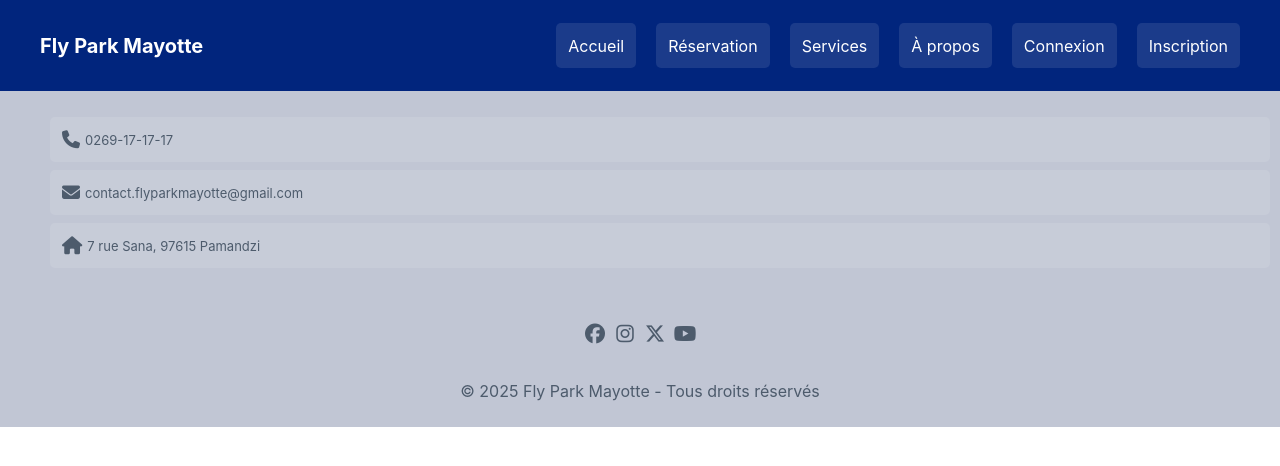
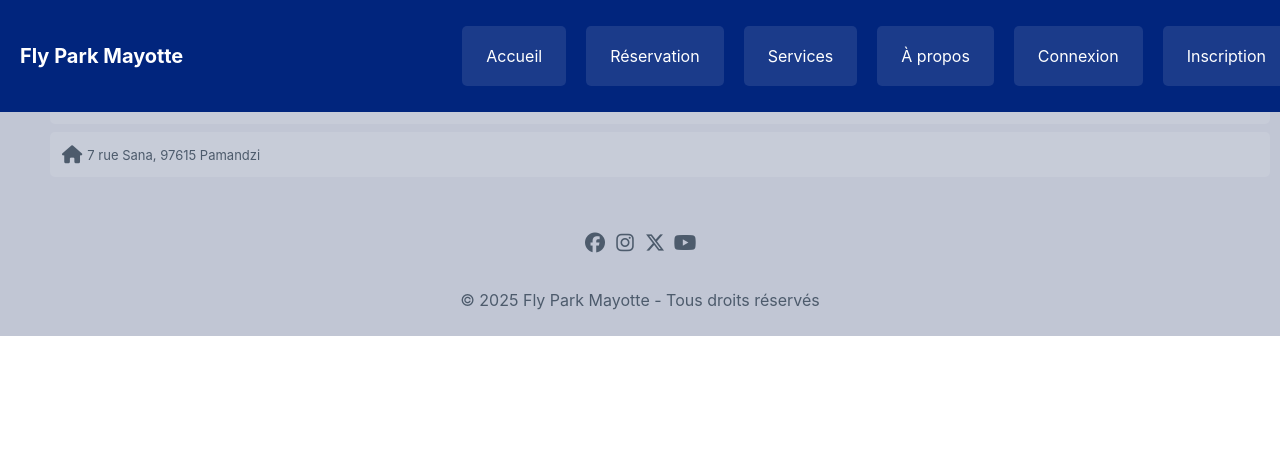
Before and after one commit to ThouaibatSelim/flyparkmayotte, a React (Create React App) app in the folder flypark/: page /historique in a window 1280 px wide. Shown: the top 466 px of the page. Built offline with nearby package versions, Linux system fonts and the light colour scheme.

Commit message:
Modification du css

```diff
--- a/flypark/src/components/App.js
+++ b/flypark/src/components/App.js
@@ -1,5 +1,4 @@
-import React from 'react';
-// import { BrowserRouter as Router, Routes, Route, Link } from "react-router-dom";
+import React, { useState } from 'react';
 import { BrowserRouter as Router, Routes, Route } from 'react-router-dom';
 
 import Accueil from './Accueil';
@@ -11,26 +10,31 @@
 import Navbar from './Navbar';
 import Footer from './Footer';
 import Devis from './Devis';
+import Historique from './Historique'; // Ajoute une page Historique
 
 function App() {
+  const [isLoggedIn, setIsLoggedIn] = useState(false);
+
   return (
     <Router>
-       <Navbar />
+      {/* Navbar avec la gestion de l'authentification */}
+      <Navbar isLoggedIn={isLoggedIn} />
+
       <div className="content">
-        {/* Routes - affichage conditionnel des pages */}
         <Routes>
           <Route path="/" element={<Accueil />} />
           <Route path="/reservation" element={<Reservation />} />
           <Route path="/services" element={<Services />} />
           <Route path="/apropos" element={<APropos />} />
-          <Route path="/connexion" element={<Connexion />} />
+          <Route path="/connexion" element={<Connexion setIsLoggedIn={setIsLoggedIn} />} />
           <Route path="/inscription" element={<Inscription />} />
           <Route path="/devis" element={<Devis />} />
+          {isLoggedIn && <Route path="/historique" element={<Historique />} />} {/* Historique uniquement si connecté */}
         </Routes>
       </div>
-      <Footer /> {/*Le footer sera affiché en bas de toutes les pages*/}
 
-   </Router>
+      <Footer />
+    </Router>
   );
 }
 
--- /dev/null
+++ b/flypark/src/components/Historique.js
@@ -0,0 +1,28 @@
+import React, { useState } from "react";
+import "../styles/historique.css";
+
+const Historique = () => {
+  const [reservations, setReservations] = useState([
+    { date: "2025-03-20", place: "20m x 30m" },
+    { date: "2025-03-25", place: "25m x 35m" },
+  ]);
+
+  return (
+    <div className="historique-container">
+      <h2>Historique des réservations</h2>
+      {reservations.length === 0 ? (
+        <p>Aucune réservation effectuée.</p>
+      ) : (
+        <ul>
+          {reservations.map((res, index) => (
+            <li key={index}>
+              📅 Date: {res.date} | 📍 Place: {res.place}
+            </li>
+          ))}
+        </ul>
+      )}
+    </div>
+  );
+};
+
+export default Historique;
--- a/flypark/src/components/Navbar.js
+++ b/flypark/src/components/Navbar.js
@@ -1,23 +1,38 @@
-import React from "react";
+import React, { useState } from "react";
 import { Link } from "react-router-dom";
-import '../styles/navbar.css';
+import "../styles/navbar.css";
 
-function Navbar() {
+function Navbar({ isLoggedIn }) {
+  const [isOpen, setIsOpen] = useState(false);
+
+  const toggleMenu = () => {
+    setIsOpen(!isOpen);
+  };
+
   return (
-           <nav class="navbar">
-            <div class="navbar-container">
-            <a href="/" class="navbar-logo">Fly Park Mayotte</a>
-            <ul class="navbar-links">
-            <li><a href="/">Accueil</a></li>
-            <li><a href="/reservation">Réservation</a></li>
-            <li><a href="/services">Services</a></li>
-            <li><a href="/apropos">À propos</a></li>
-            <li><a href="/connexion">Connexion</a></li>
-            <li><a href="/inscription">Inscription</a></li>
+    <nav className="navbar">
+      <div className="navbar-container">
+        {/* Logo */}
+        <a href="/" className="navbar-logo">Fly Park Mayotte</a>
+
+        {/* Icône Burger (affichée en mobile) */}
+        <div className="burger-menu" onClick={toggleMenu}>
+          ☰
+        </div>
+
+        {/* Menu (s'affiche en dessous du burger quand on clique) */}
+        <ul className={`navbar-links ${isOpen ? "open" : ""}`}>
+          <li><Link to="/" onClick={() => setIsOpen(false)}>Accueil</Link></li>
+          <li><Link to="/reservation" onClick={() => setIsOpen(false)}>Réservation</Link></li>
+          <li><Link to="/services" onClick={() => setIsOpen(false)}>Services</Link></li>
+          <li><Link to="/apropos" onClick={() => setIsOpen(false)}>À propos</Link></li>
+          {isLoggedIn && <li><Link to="/historique" onClick={() => setIsOpen(false)}>Historique</Link></li>}
+          <li><Link to="/connexion" onClick={() => setIsOpen(false)}>Connexion</Link></li>
+          <li><Link to="/inscription" onClick={() => setIsOpen(false)}>Inscription</Link></li>
         </ul>
       </div>
     </nav>
-  )
+  );
 }
 
 export default Navbar;
--- /dev/null
+++ b/flypark/src/styles/historique.css
@@ -0,0 +1,40 @@
+.historique-container {
+    max-width: 800px;
+    margin: 50px auto;
+    padding: 20px;
+    background-color: #f4f4f4;
+    border-radius: 8px;
+    box-shadow: 0px 4px 8px rgba(0, 0, 0, 0.2);
+    text-align: center;
+  }
+
+  .historique-container h2 {
+    color: #01257d;
+    margin-bottom: 20px;
+  }
+
+  .historique-liste {
+    list-style-type: none;
+    padding: 0;
+  }
+
+  .historique-item {
+    background: white;
+    padding: 15px;
+    margin: 10px 0;
+    border-radius: 5px;
+    box-shadow: 0px 2px 5px rgba(0, 0, 0, 0.1);
+    display: flex;
+    justify-content: space-between;
+    align-items: center;
+  }
+
+  .historique-item span {
+    font-weight: bold;
+  }
+
+  .historique-vide {
+    color: #666;
+    font-style: italic;
+    margin-top: 20px;
+  }
--- a/flypark/src/styles/navbar.css
+++ b/flypark/src/styles/navbar.css
@@ -1,62 +1,80 @@
 /* Style général de la navbar */
 .navbar {
   background-color: #01257d;
-  color: white;
-  padding: 15px 20px;
+  padding: 10px 20px;
+  position: fixed;
+  width: 100%;
+  top: 0;
+  left: 0;
+  z-index: 1000;
 }
 
-/* Conteneur de la navbar */
 .navbar-container {
   display: flex;
   justify-content: space-between;
   align-items: center;
-  max-width: 1200px;
-  margin: 0 auto;
 }
 
-/* Logo de la navbar */
+/* Logo */
 .navbar-logo {
+  color: white;
   font-size: 20px;
+  text-decoration: none;
   font-weight: bold;
-  text-decoration: none;
-  color: white;
 }
 
-/* Liste des liens */
+/* Liens de navigation */
 .navbar-links {
+  display: flex;
   list-style: none;
-  display: flex;
-  gap: 20px;
   padding: 0;
-  margin: 0;
 }
 
-/* Liens */
 .navbar-links li {
-  display: inline;
+  margin: 0 10px;
 }
 
 .navbar-links a {
+  color: white;
   text-decoration: none;
-  color: white;
   font-size: 16px;
-  transition: color 0.3s ease-in-out;
+  padding: 8px 12px;
 }
 
-.navbar-links a:hover {
-  color: #00FFFF; /* Cyan au survol */
+/* Icône du burger menu */
+.burger-menu {
+  display: none;
+  font-size: 30px;
+  color: white;
+  cursor: pointer;
 }
 
-/* Responsive : Affichage en colonne sur mobile */
-@media (max-width: 768px) {
-  .navbar-container {
+/* ---------------- RESPONSIVE ---------------- */
+@media screen and (max-width: 768px) {
+  /* Cacher les liens par défaut */
+  .navbar-links {
+    display: none;
     flex-direction: column;
-    text-align: center;
+    position: absolute;
+    top: 50px;
+    left: 0;
+    width: 100%;
+    background: #01257d;
+    padding: 10px 0;
   }
 
-  .navbar-links {
-    flex-direction: column;
-    gap: 10px;
-    padding-top: 10px;
+  /* Afficher le burger menu */
+  .burger-menu {
+    display: block;
+  }
+
+  /* Quand le menu est ouvert, on affiche les liens */
+  .navbar-links.open {
+    display: flex;
+  }
+
+  .navbar-links li {
+    text-align: center;
+    padding: 10px 0;
   }
 }
```
